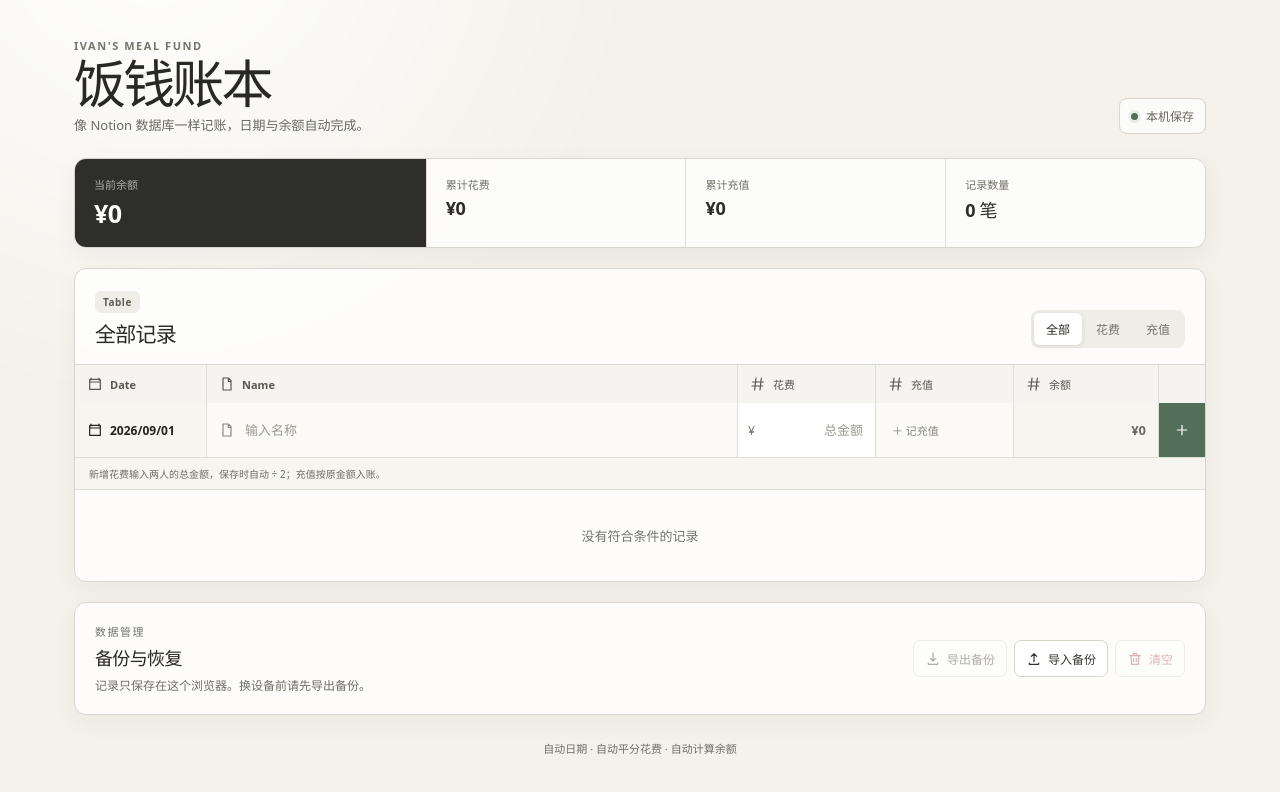
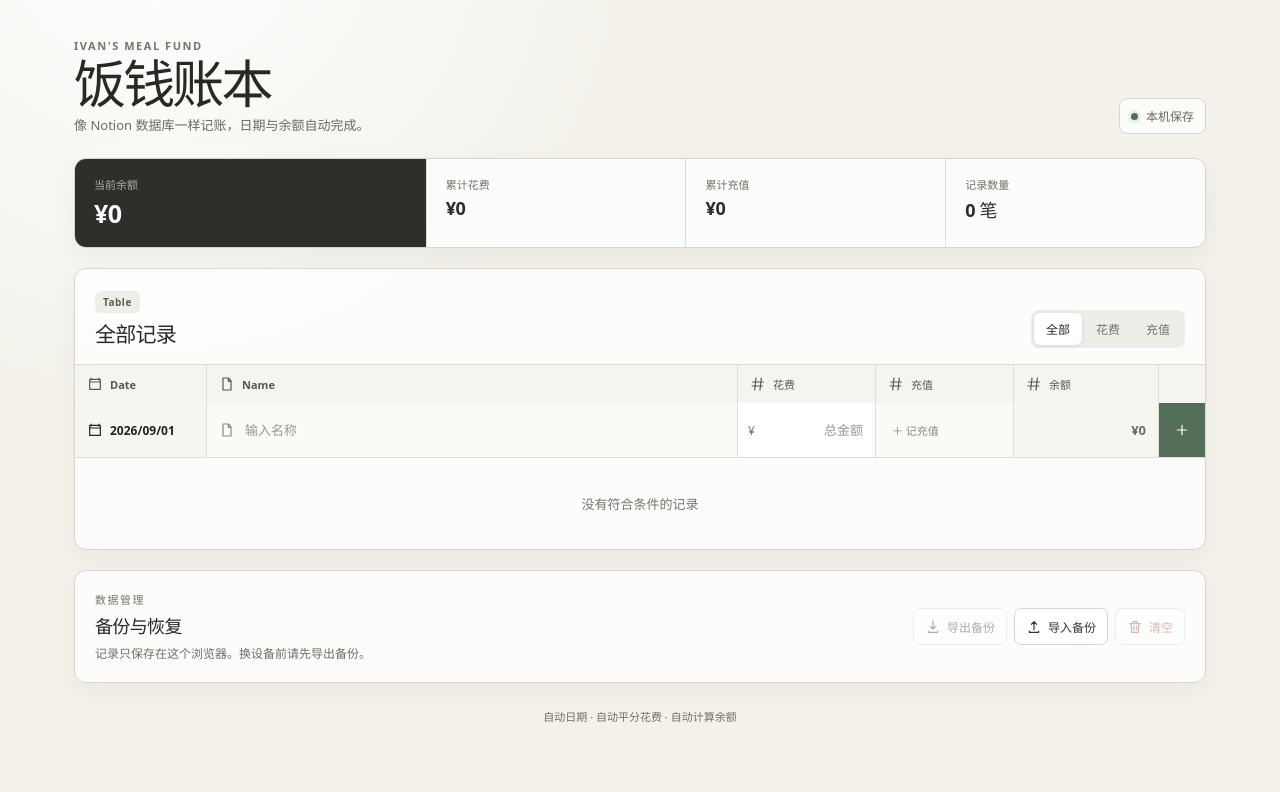
Before and after one commit to zhangyc-413/meal-ledger-web, a React (Vite) app: page / in a window 1280 px wide. Shown: the top 792 px of the page. Built offline with nearby package versions, Linux system fonts and the light colour scheme.

Commit message:
Remove split calculation note

```diff
--- a/src/App.css
+++ b/src/App.css
@@ -62,7 +62,6 @@ h1, h2, p { margin-top: 0; } h1 { margin-bottom: 8px; font-size: clamp(34px, 7vw
 .save-row:hover { background: #46624d; }
 .delete-button { color: #aaa79f; }
 .delete-button:hover { color: #a64d44; background: #f8ebe8; }
-.split-note { min-height: 32px; display: flex; align-items: center; padding: 0 14px; border-top: 1px solid #e1ded6; color: #706d66; background: #f7f5f0; font-size: 10px; }
 .ledger-row:hover { background: #faf9f6; }
 .empty-row { padding: 36px 16px; border-top: 1px solid #e1ded6; color: #77746d; text-align: center; font-size: 13px; }
 
--- a/src/App.tsx
+++ b/src/App.tsx
@@ -190,8 +190,6 @@ function App() {
               <button className="save-row" type="submit" aria-label="保存记录">{icons.plus}</button>
             </form>
 
-            <div className="split-note"><span>新增花费输入两人的总金额，保存时自动 ÷ 2；充值按原金额入账。</span></div>
-
             {visibleRows.length ? <div className="ledger-body">{visibleRows.map((entry) => (
               <div className="ledger-row" role="row" key={entry.id}>
                 <div className="date-cell"><time dateTime={entry.date}>{dateColumnLabel(entry.date)}</time></div>
```
